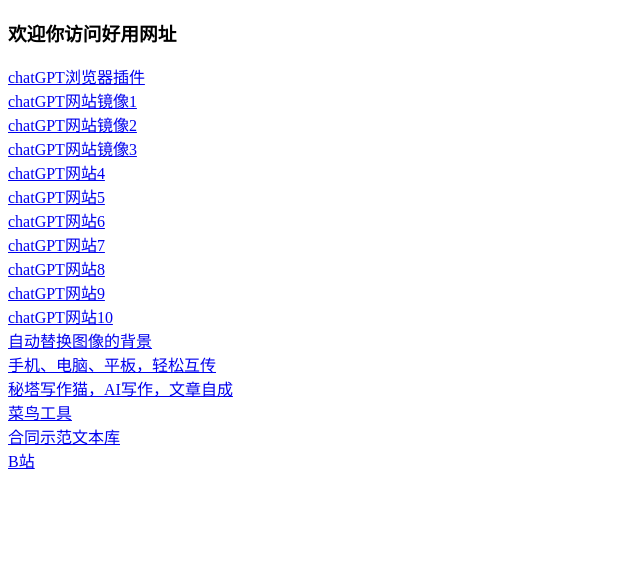
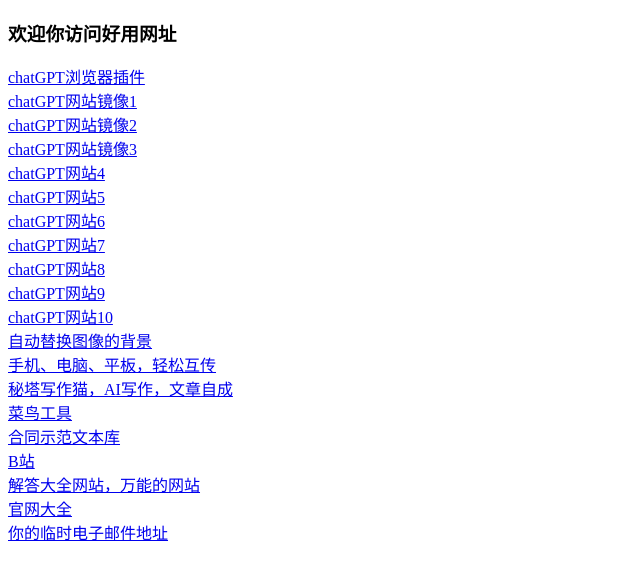
Before and after one commit to wozhanqiangtou/wozhanqiangtou.github.io, a plain HTML site: page index.html in a window 1280 px wide. Shown: the whole page, without its empty margins (0-640 px from the left). Drawn offline with Linux system fonts and the light colour scheme.

Commit message:
Add files via upload

```diff
--- a/index.html
+++ b/index.html
@@ -25,5 +25,8 @@
     <a href="https://c.runoob.com/">菜鸟工具</a><br>
     <a href="https://cont.12315.cn/">合同示范文本库</a><br>
     <a href="https://www.bilibili.com">B站</a><br>
+    <a href="https://www.wikihow.com">解答大全网站，万能的网站</a><br>
+    <a href="https://guanwangdaquan.com/">官网大全</a><br>
+    <a href="https://temp-mail.org/zh/">你的临时电子邮件地址</a><br>
 </body>
 </html>
```
